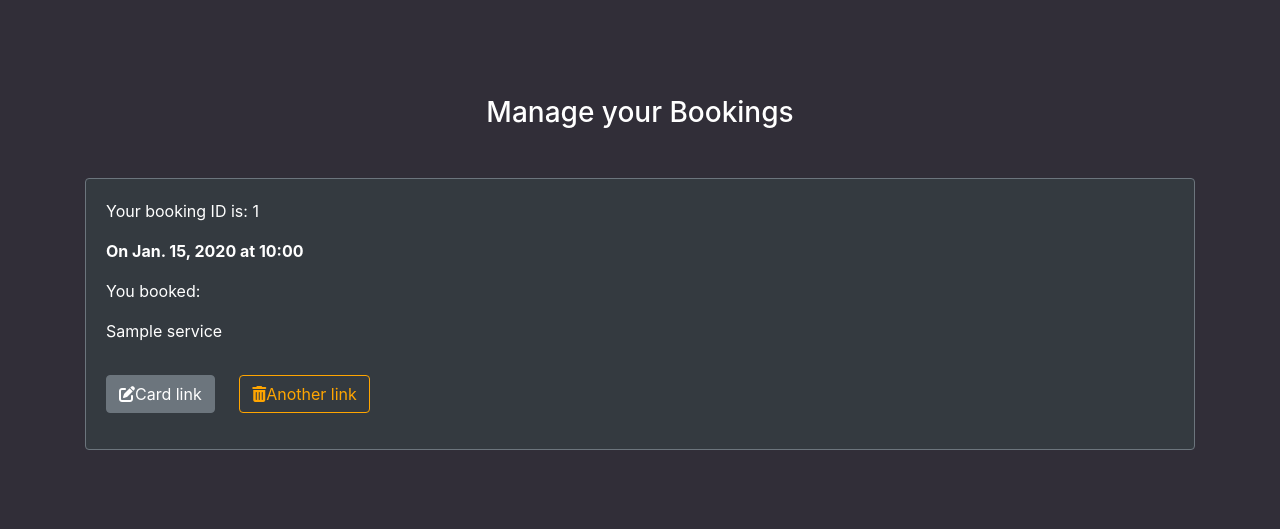
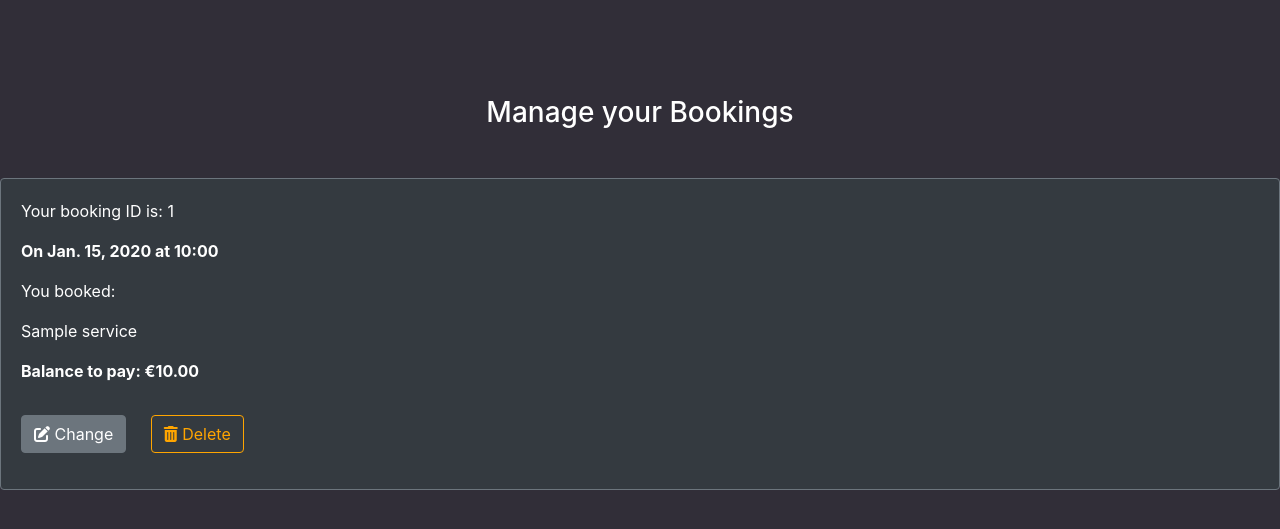
Before and after one commit to LarisaLG/Barbershop, a Django app: page /bookings/ in a window 1280 px wide. Shown: the part 58-587 px from the top of the page. Run offline with Django 3.2, Linux system fonts and the light colour scheme; a user stored in the database is signed in; tables that the repository leaves empty hold one stand-in row (values such as "Sample post"); some libraries are stand-ins or nearby versions.

Commit message:
doc: add price to booking info for user, add link to button change in booking.html

```diff
--- a/templates/bookings.html
+++ b/templates/bookings.html
@@ -2,32 +2,34 @@
 {% load static %}
 {% block content %}
 
-<div class="container mt-5 pt-5 text-center">
+<div class="booking-page mt-5 pt-5">
 
    <h3 class="text-center mb-5">Manage your Bookings</h3>
    {% for b in bookings %}
-   <div class="card text-white bg-dark border-secondary ">
-      <div class="card-body">
+   <div class="card text-white bg-dark border-secondary">
+      <div class="card-body d-flex">
 
          <div class="booking-text text-left">
-            <p>Your booking ID is: {{b.id}}</p>
+            <p>Your booking ID is: {{b.id}} </p>
             <p class="text-white"><b>On {{b.date}} at {{b.time}}</b></p>
             <p>You booked:</p>
             <p>{{b.service.service_name}}</p>
+            <p><b>Balance to pay: €{{b.service.price}}</b></p>
 
-            <a href="#" class="card-link btn btn-secondary btn-book-secondary mt-3 mb-3">
-               <i class="fa-solid fa-pen-to-square"></i>Card link</a>
-            <a href="#" class="card-link btn btn-outline-warning btn-book-warning mt-3 mb-3">
-               <i class="fa-solid fa-trash-can"></i>Another link</a>
+            <a href="{% url 'change_booking' b.id %}"
+               class="card-link btn btn-secondary btn-book-secondary mt-3 mb-3">
+               <i class="fa-solid fa-pen-to-square"></i> Change</a>
+            <a href="" class="card-link btn btn-outline-warning btn-book-warning mt-3 mb-3">
+               <i class="fa-solid fa-trash-can"></i> Delete</a>
 
          </div>
       </div>
    </div>
 
-     <!-- Show message if there are no bookings -->
+
 
    {% endfor %}
 
 </div>
 
- {% endblock content %}
+{% endblock content %}
--- a/templates/change-booking.html
+++ b/templates/change-booking.html
@@ -9,7 +9,7 @@
         <div class="col-md-8 mt-3 offset-md-2">
             <h3>Edit your Booking</h3>
 
-            <form method="POST">
+            <form method="POST" >
                 {% csrf_token %}
                 {{ form.as_p }}
 
```
